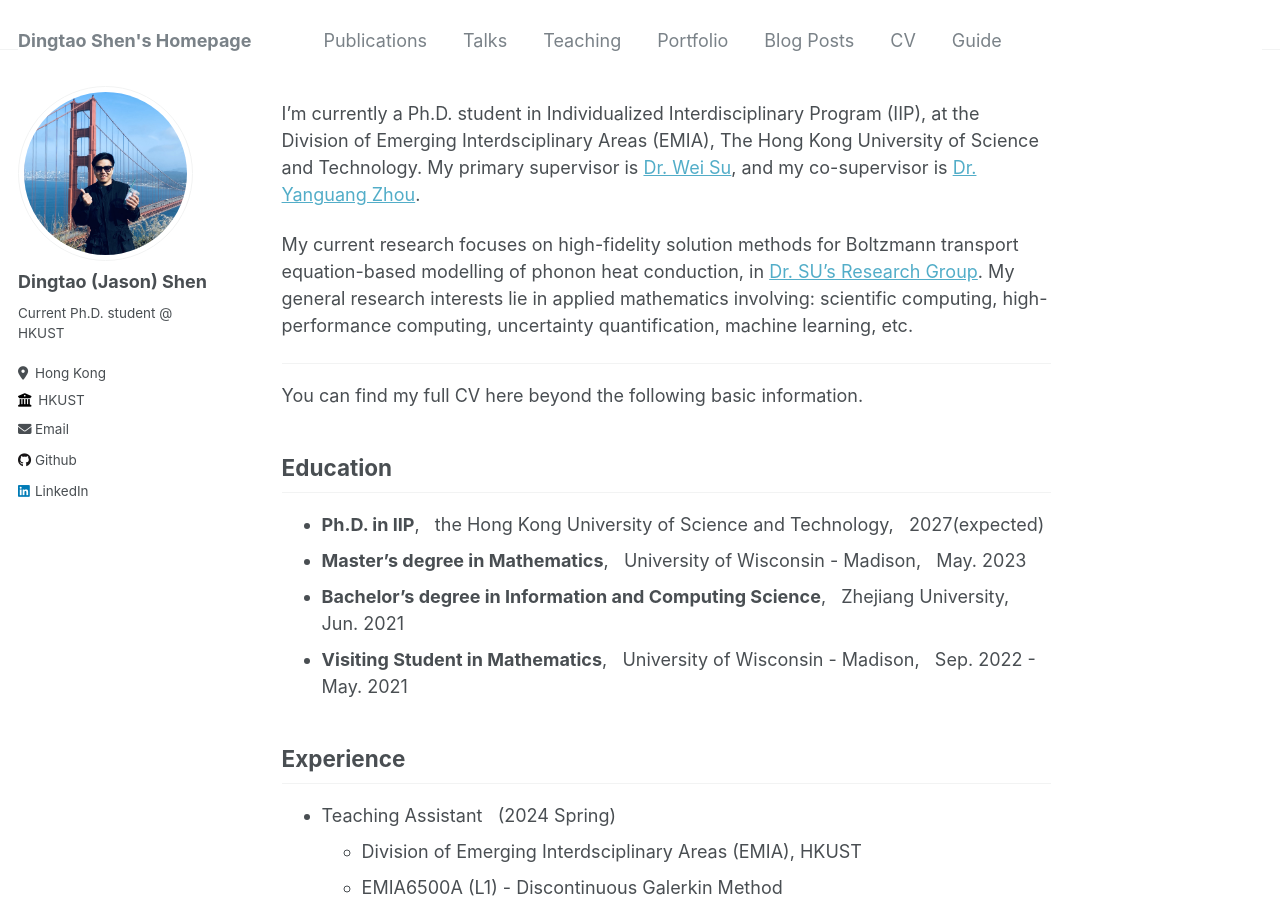
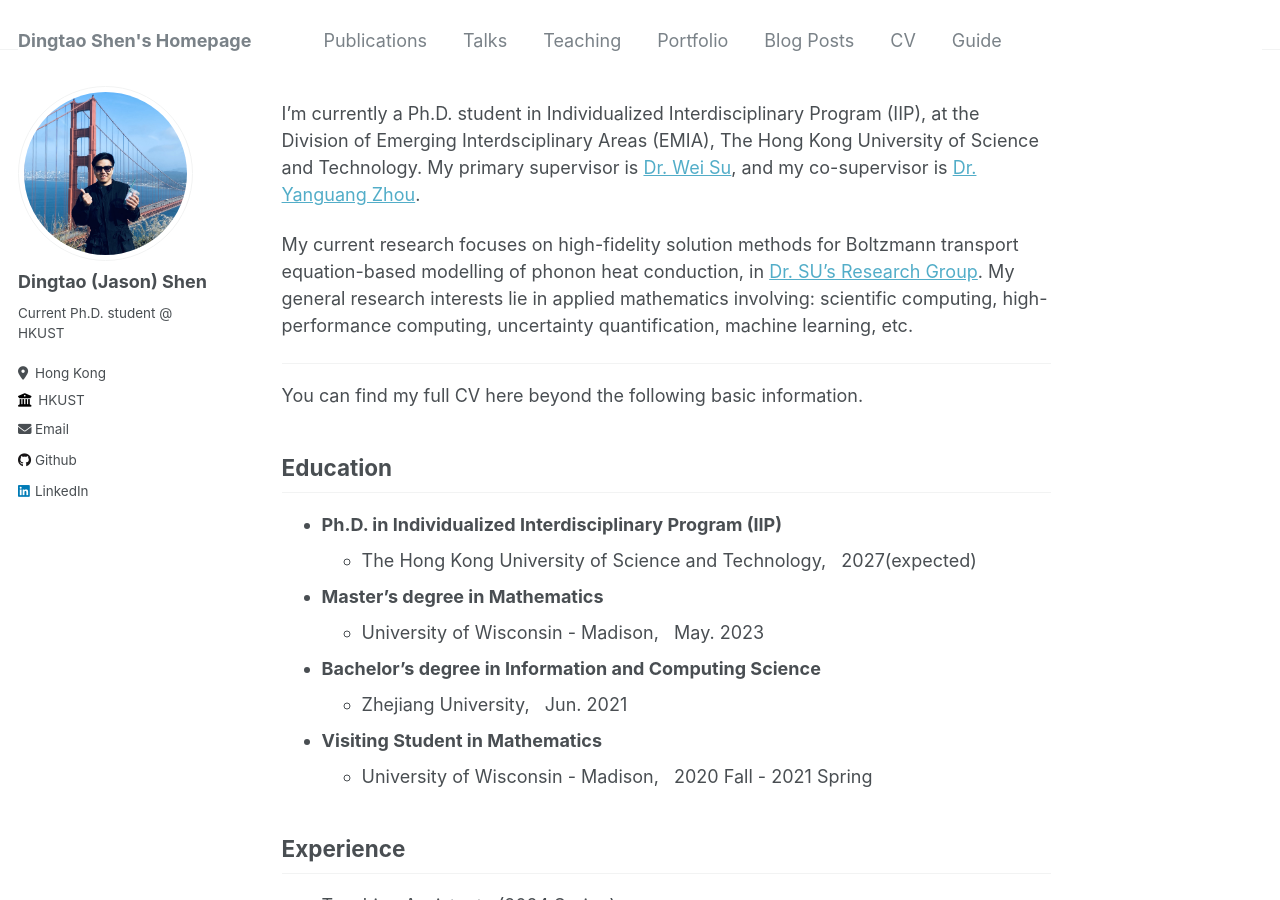
Before and after one commit to dingtao-shen/dingtao-shen.github.io, a Jekyll site: the page built from _pages/about.md, in a window 1280 px wide and 900 px high. Built offline with Jekyll 4.4.1, drawn with Linux system fonts in a browser that asks for light colours.

Commit message:
Update about.md

```diff
--- a/_pages/about.md
+++ b/_pages/about.md
@@ -16,10 +16,14 @@ My current research focuses on high-fidelity solution methods for Boltzmann tran
 You can find my full CV here beyond the following basic information.
 
 ## Education
-- **Ph.D. in IIP**, &nbsp; the Hong Kong University of Science and Technology, &nbsp; 2027(expected)
-- **Master's degree in Mathematics**, &nbsp; University of Wisconsin - Madison, &nbsp;  May. 2023
-- **Bachelor's degree in Information and Computing Science**, &nbsp; Zhejiang University, &nbsp; Jun. 2021
-- **Visiting Student in Mathematics**, &nbsp; University of Wisconsin - Madison, &nbsp; Sep. 2022 - May. 2021
+- **Ph.D. in Individualized Interdisciplinary Program (IIP)**
+  - The Hong Kong University of Science and Technology, &nbsp; 2027(expected)
+- **Master's degree in Mathematics**
+  - University of Wisconsin - Madison, &nbsp;  May. 2023
+- **Bachelor's degree in Information and Computing Science**
+  - Zhejiang University, &nbsp; Jun. 2021
+- **Visiting Student in Mathematics**
+  - University of Wisconsin - Madison, &nbsp; 2020 Fall - 2021 Spring
 
 ## Experience
 - Teaching Assistant &nbsp; (2024 Spring)
```
